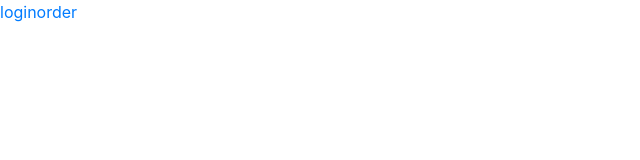
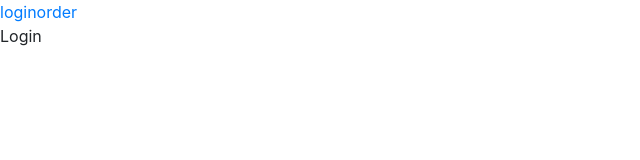
Before and after one commit to Haley-Zhu/booking-management, a React (Create React App) app: page /login in a window 1280 px wide. Shown: the top 160 px of the page, without its empty margins (0-640 px from the left). Built offline with nearby package versions, Linux system fonts and the light colour scheme.

Commit message:
add basic dependencies

```diff
--- a/package.json
+++ b/package.json
@@ -3,9 +3,11 @@
   "version": "0.1.0",
   "private": true,
   "dependencies": {
+    "@material-ui/core": "^4.10.1",
     "@testing-library/jest-dom": "^4.2.4",
     "@testing-library/react": "^9.3.2",
     "@testing-library/user-event": "^7.1.2",
+    "antd": "^4.3.1",
     "axios": "^0.19.2",
     "bootstrap": "^4.4.1",
     "node-sass": "^4.13.1",
--- /dev/null
+++ b/src/pages/admin/Login.js
@@ -0,0 +1,11 @@
+import React, { Component } from 'react';
+
+class Login extends Component {
+  render() {
+    return (
+      <div>Login</div>
+    )
+  }
+}
+
+export default Login;
--- /dev/null
+++ b/src/pages/admin/Signup.js
@@ -0,0 +1,9 @@
+import React from 'react';
+
+const Signup = () => {
+  return(
+    <p>Sign Up page</p>
+  )
+}
+
+export default Signup;
--- a/src/pages/admins/Login.js
+++ /dev/null
@@ -1,9 +0,0 @@
-import React from 'react';
-
-const Login = () => {
-  return(
-    <p>Login page</p>
-  )
-}
-
-export default Login;
--- a/src/routes/Routes.js
+++ b/src/routes/Routes.js
@@ -1,12 +1,14 @@
 import React from 'react';
 import { Route, Switch } from 'react-router-dom';
-import Login from '../pages/admins/Login';
-import Order from '../pages/orders/Order';
+import Login from '../pages/admin/Login';
+import Signup from '../pages/admin/Signup';
+import Order from '../pages/order/Order';
 
 const Routes = () => {
   return (
     <Switch>
-      <Route exact path='/' component={Login} />
+      <Route exact path='/login' component={Login} />
+      <Route exact path='/signup' component={Signup} />
       <Route path='/orders' component={Order} />
     </Switch>
   );
--- a/src/routes/topNav.js
+++ b/src/routes/topNav.js
@@ -4,10 +4,10 @@ import { NavLink, withRouter } from 'react-router-dom';
 const TopNav = () => {
   return(
     <nav>
-      <NavLink to='/'>login</NavLink>
+      <NavLink to='/login'>login</NavLink>
       <NavLink to='/orders'>order</NavLink>
     </nav>
   )
 }
 
-export default withRouter(TopNav);
+export default TopNav;
```
Also changed, not shown: src/pages/order/Order.js (renamed from src/pages/orders/Order.js), 1 other file (tests, documents, lock files or other folders).
